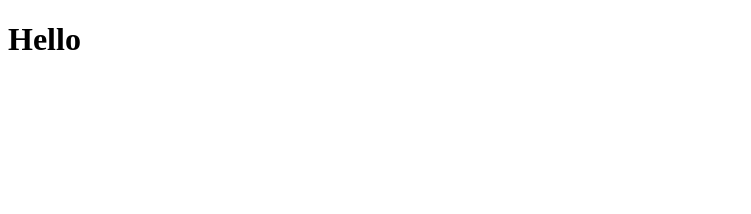
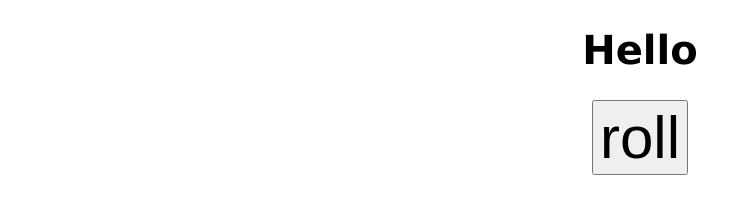
Before and after one commit to kggrinch/JavaScript_Core, a plain HTML site: page arithmetic_operators/index.html in a window 1280 px wide. Shown: the whole page, without its empty margins (0-751 px from the left). Drawn offline with Linux system fonts and the light colour scheme.

Commit message:
worked on random number generator and fixed style href link in html files

```diff
--- a/arithmetic_operators/index.html
+++ b/arithmetic_operators/index.html
@@ -3,12 +3,12 @@
 <head>
     <meta charset="UTF-8">
     <meta name="viewport" content="width=device-width, initial-scale=1.0">
-    <title>Document</title>
-    <style src="style.css"></style>
+    <title>Arithmetic</title>
+    <link rel="stylesheet" href="style.css">
 </head>
 <body>
     <h1>Hello</h1>
-
+    <button id="myButton">roll</button>
     <script src="index.js"></script>
 </body>
 </html>
--- a/arithmetic_operators/index.js
+++ b/arithmetic_operators/index.js
@@ -145,3 +145,12 @@ let max = Math.max(x, y, z);
 let min = Math.min(x, y, z);
 console.log(max);
 console.log(min);
+
+
+// Random number generator
+const upper_range = 100;
+const lower_range = 50;
+
+// Without floor and upper_range/lower_range we will always get a random long decimal value
+let random = Math.floor(Math.random() * (upper_range - lower_range)) + lower_range;
+console.log(random);
--- a/arithmetic_operators/style.css
+++ b/arithmetic_operators/style.css
@@ -1,4 +1,11 @@
 body
 {
+    font-family: Verdana, Geneva, Tahoma, sans-serif;
+    text-align: center;
     font-size: 20px;
 }
+
+#myButton
+{
+    font-size: 3em;
+}
```
Also changed, not shown: console_input_output/index.html (+1 -1 lines), conversions/index.html (+1 -1 lines).
